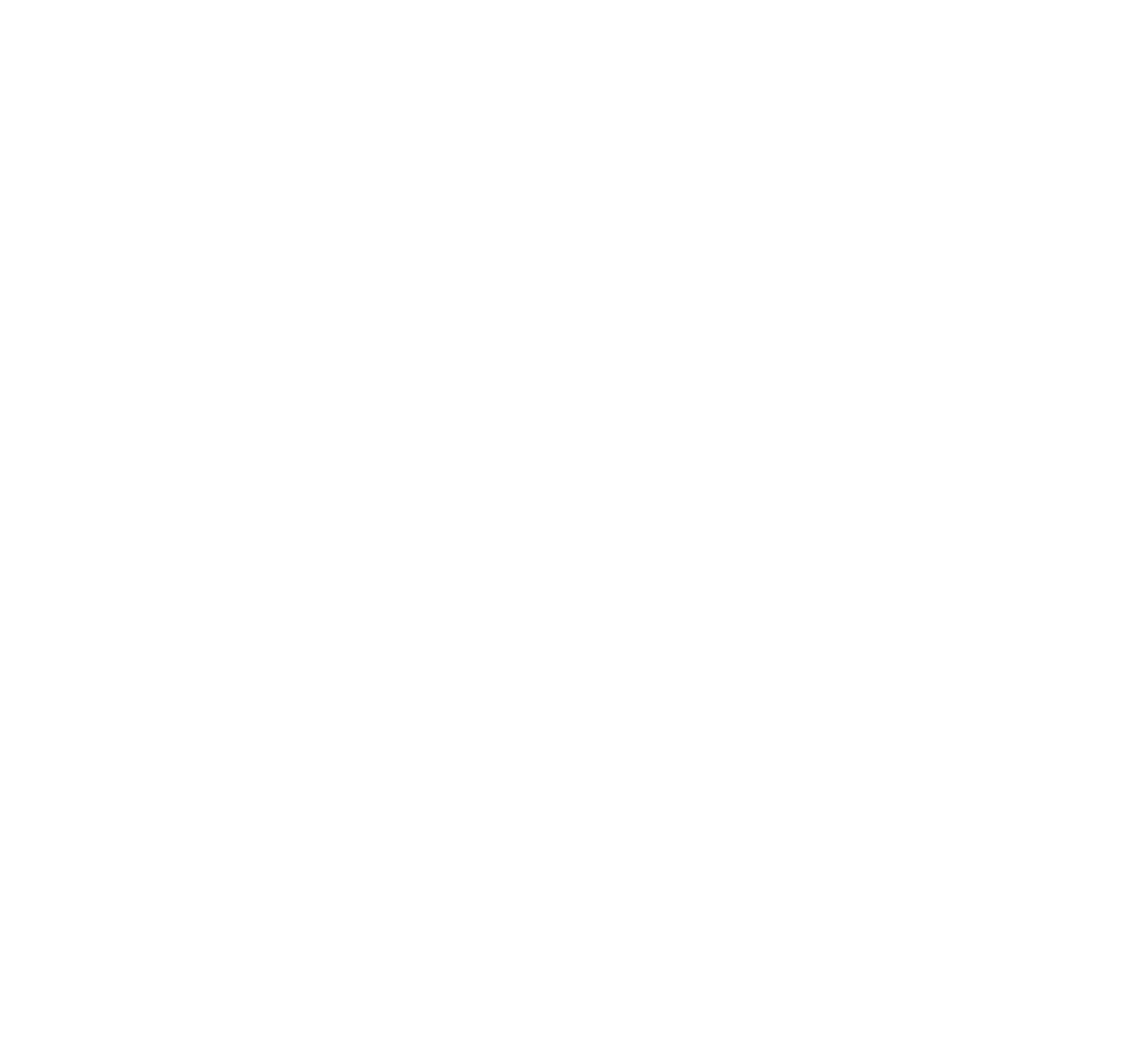
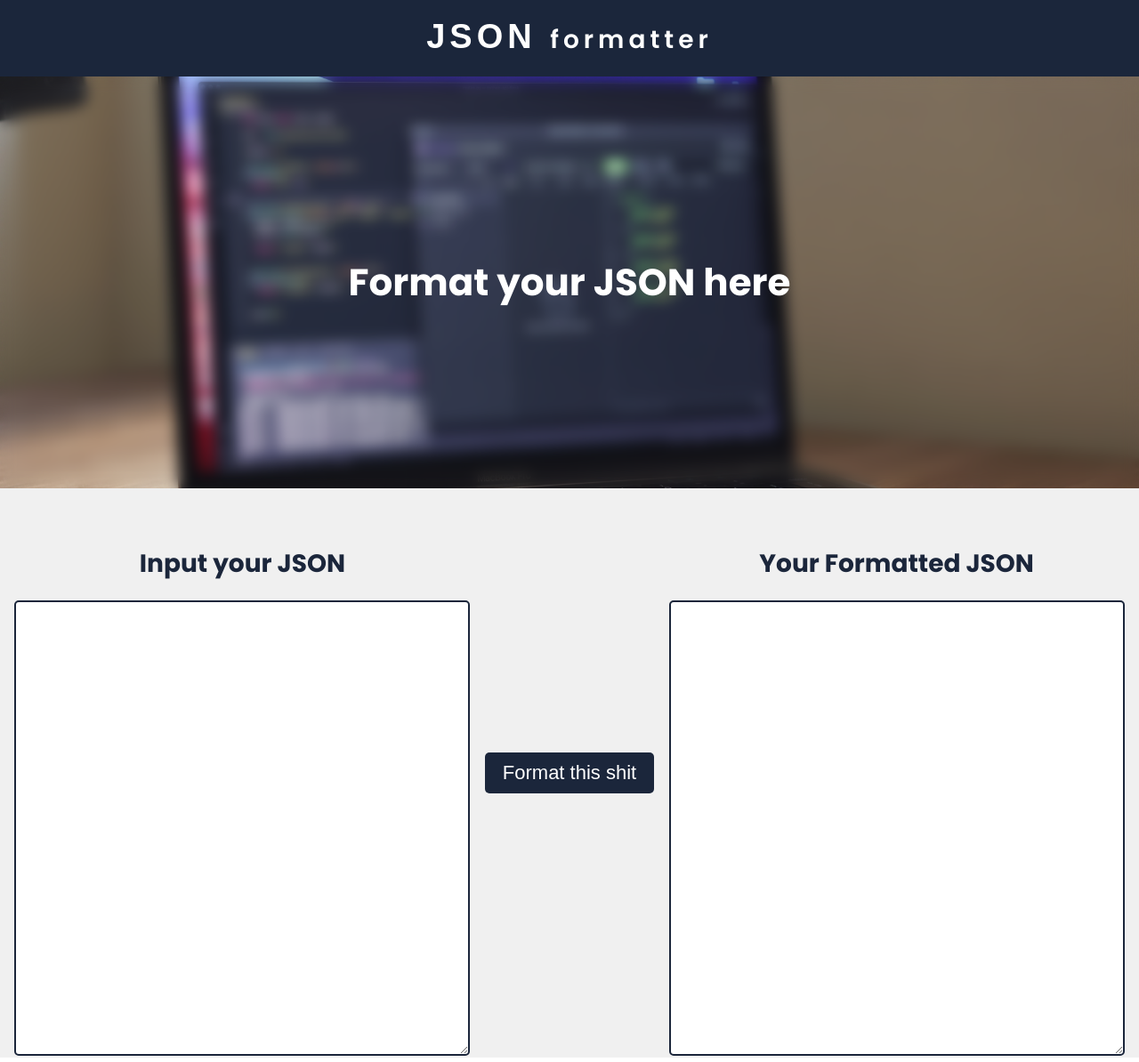
Before and after one commit to meheraj786/json-formatter, a plain HTML site: page index.html in a window 1280 px wide. Shown: the whole page at 89% size. Before the commit the page ends 800 px from the top, so only its background shows below. Drawn offline with Linux system fonts and the light colour scheme; a web font is replaced by a local one.

Commit message:
banner done

```diff
--- a/index.html
+++ b/index.html
@@ -7,8 +7,28 @@
   <link rel="preconnect" href="https://fonts.googleapis.com">
 <link rel="preconnect" href="https://fonts.gstatic.com" crossorigin>
 <link href="https://fonts.googleapis.com/css2?family=Anton+SC&family=Poppins:ital,wght@0,100;0,200;0,300;0,400;0,500;0,600;0,700;0,800;0,900;1,100;1,200;1,300;1,400;1,500;1,600;1,700;1,800;1,900&display=swap" rel="stylesheet">
+<link rel="stylesheet" href="./style.css">
 </head>
 <body>
+  <header><h1 class="logo">
+    JSON <span>formatter</span>
+  </h1></header>
+  <div id="banner">
+    <h2>Format your JSON here</h2>
+  </div>
+  <div id="main">
+    <div class="input">
+      <h2>Input your JSON</h2>
+      <textarea name="json" id="jsonInput"></textarea>
+    </div>
+    <button>Format this shit</button>
+    <div class="output">
+      <h2>Your Formatted JSON</h2>
+      <textarea name="json" id="jsonOutput"></textarea>
+    </div>
+  </div>
 
+
+  <script src="script.js"></script>
 </body>
 </html>
--- a/style.css
+++ b/style.css
@@ -1,2 +1,94 @@
 /* font-family: "Anton SC", sans-serif; */
 /* font-family: "Poppins", sans-serif; */
+*{
+  margin: 0;
+  padding: 0;
+  box-sizing: border-box;
+}
+body{
+  font-family: "Poppins", sans-serif;
+}
+
+
+header{
+  padding: 20px 0;
+  background: #1b263b;
+  display: flex;
+  justify-content: center;
+  align-items: center;
+}
+header .logo {
+    font-family: "Anton SC", sans-serif;
+    letter-spacing: 5px;
+    font-size: 38px;
+    color: #fff;
+    font-weight: 600;
+}
+header .logo span{
+  font-family: "Poppins", sans-serif;
+    font-size: 28px;
+    color: #fff;
+    font-weight: 600;
+}
+
+#banner{
+  padding: 200px 0;
+  font-size: 28px;
+  color: white;
+  text-align: center;
+  background: url(./assets/douglas-lopes-ehyV_XOZ4iA-unsplash.jpg) no-repeat center center/cover;
+  position: relative;
+  z-index: 1;
+}
+#banner::after{
+  content: "";
+  position: absolute;
+  width: 100%;
+  height: 100%;
+  top: 0;
+  left: 0;
+  background: #ffffff04;
+  backdrop-filter: blur(8px);
+  z-index: -1;
+}
+
+#main{
+  display: flex;
+  justify-content: space-evenly;
+  align-items: center;
+  height: 80vh;
+  background: #f0f0f0;
+}
+#main .input ,.output{
+  width: 40%;
+  height: 80%;
+}
+#main textarea{
+  width: 100%;
+  height: 100%;
+  padding: 10px;
+  font-size: 18px;
+  border: 2px solid #1b263b;
+  border-radius: 5px;
+  outline: none;
+}
+#main button{
+  padding: 10px 20px;
+  font-size: 22px;
+  background: #1b263b;
+  color: #fff;
+  border: none;
+  border-radius: 5px;
+  cursor: pointer;
+  outline: none;
+}
+#main button:hover{
+  background: #fff;
+  color: #1b263b;
+}
+#main h2{
+  font-size: 28px;
+  color: #1b263b;
+  text-align: center;
+  margin-bottom: 20px;
+}
```
Also changed, not shown: assets/douglas-lopes-ehyV_XOZ4iA-unsplash.jpg (added).
